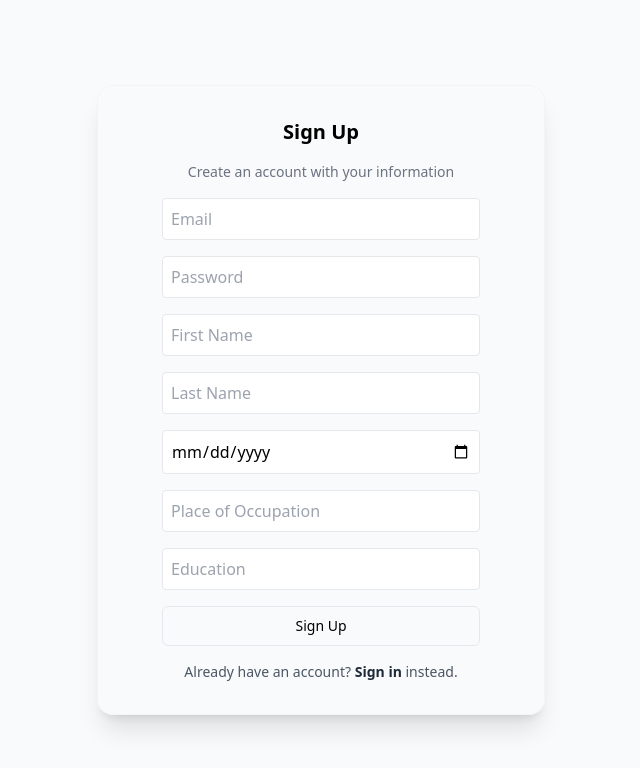
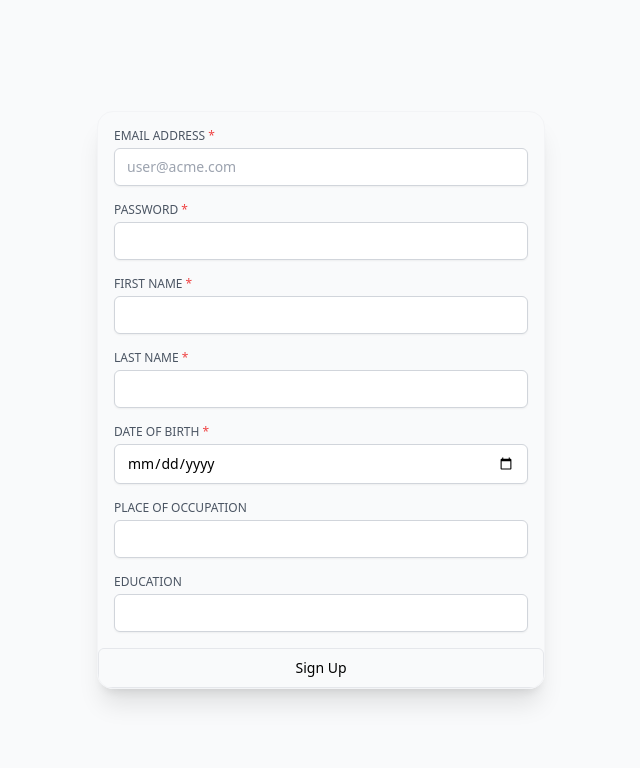
Before and after one commit to tm1722/ip-pip, a Next.js app: page /register in a window 1280 px wide. Shown: the top 768 px of the page, without its empty margins (319-959 px from the left). Built offline with nearby package versions, Linux system fonts and the light colour scheme.

Commit message:
made the register form fancy

```diff
--- a/app/login/page.tsx
+++ b/app/login/page.tsx
@@ -1,7 +1,7 @@
 'use client';
 
 import Link from 'next/link';
-import { Form } from 'app/form';
+import { Form } from 'app/login/login-form';
 import { SubmitButton } from 'app/submit-button';
 import { useState } from 'react';
 import { handleLogin } from './actions';
--- a/app/register/page.tsx
+++ b/app/register/page.tsx
@@ -4,6 +4,8 @@ import { useState } from 'react';
 import Link from 'next/link';
 import { useRouter } from 'next/navigation';
 import { SubmitButton } from 'app/submit-button';
+import { RegisterFormFields } from 'app/register/register-form';
+
 
 export default function RegisterPage() {
   const router = useRouter();
@@ -81,40 +83,15 @@ export default function RegisterPage() {
   return (
     <div className="flex h-screen w-screen items-center justify-center bg-gray-50">
       <div className="z-10 w-full max-w-md overflow-hidden rounded-2xl border border-gray-100 shadow-xl">
-        <form onSubmit={handleSubmit} className="flex flex-col space-y-4 bg-gray-50 px-4 py-8 sm:px-16">
-          <h3 className="text-xl font-semibold text-center">Sign Up</h3>
-          <p className="text-sm text-gray-500 text-center">
-            Create an account with your information
-          </p>
+        <form onSubmit={handleSubmit} className="...">
+          <RegisterFormFields errors={errors} />
+          {errors.general && (
+            <p className="text-sm text-red-700 bg-red-100 px-2 py-1 rounded">{errors.general}</p>
+          )}
+          <SubmitButton>Sign Up</SubmitButton>
+          {/* ...footer */}
+        </form>
 
-          <input name="email" type="email" required placeholder="Email" className="w-full p-2 border rounded" />
-          <input name="password" type="password" required placeholder="Password" className="w-full p-2 border rounded" />
-          {Array.isArray(errors.password) && (
-            <p className="whitespace-pre-line text-sm text-red-700 bg-red-100 px-3 py-2 rounded">
-              {errors.password.join('')}
-            </p>
-          )}
-
-          <input name="first_name" required placeholder="First Name" className="w-full p-2 border rounded" />
-          <input name="last_name" required placeholder="Last Name" className="w-full p-2 border rounded" />
-          <input name="date_of_birth" type="date" required className="w-full p-2 border rounded" />
-          {errors.date_of_birth && <p className="text-sm text-red-700 bg-red-100 px-2 py-1 rounded">{errors.date_of_birth}</p>}
-
-          <input name="place_of_occupation" placeholder="Place of Occupation" className="w-full p-2 border rounded" />
-          <input name="education" placeholder="Education" className="w-full p-2 border rounded" />
-
-          {errors.general && <p className="text-sm text-red-700 bg-red-100 px-2 py-1 rounded">{errors.general}</p>}
-
-          <SubmitButton>Sign Up</SubmitButton>
-
-          <p className="text-center text-sm text-gray-600">
-            {'Already have an account? '}
-            <Link href="/login" className="font-semibold text-gray-800">
-              Sign in
-            </Link>
-            {' instead.'}
-          </p>
-        </form>
       </div>
     </div>
   );
--- /dev/null
+++ b/app/register/register-form.tsx
@@ -0,0 +1,114 @@
+import React from 'react';
+
+export function RegisterFormFields() {
+  return (
+    <div className="p-4 space-y-4">
+      <div>
+        <label
+          htmlFor="email"
+          className="block text-xs text-gray-600 uppercase"
+          title="This field is required."
+        >
+          Email Address<span className="text-red-500"> *</span>
+        </label>
+        <input
+          id="email"
+          name="email"
+          type="email"
+          placeholder="user@acme.com"
+          autoComplete="email"
+          required
+          className="mt-1 block w-full appearance-none rounded-md border border-gray-300 px-3 py-2 placeholder-gray-400 shadow-sm focus:border-black focus:outline-none focus:ring-black sm:text-sm"
+        />
+      </div>
+
+      <div>
+        <label
+          htmlFor="password"
+          className="block text-xs text-gray-600 uppercase"
+          title="This field is required."
+        >
+          Password<span className="text-red-500"> *</span>
+        </label>
+        <input
+          id="password"
+          name="password"
+          type="password"
+          required
+          className="mt-1 block w-full appearance-none rounded-md border border-gray-300 px-3 py-2 placeholder-gray-400 shadow-sm focus:border-black focus:outline-none focus:ring-black sm:text-sm"
+        />
+      </div>
+
+      <div>
+        <label
+          htmlFor="first_name"
+          className="block text-xs text-gray-600 uppercase"
+          title="This field is required."
+        >
+          First Name<span className="text-red-500"> *</span>
+        </label>
+        <input
+          id="first_name"
+          name="first_name"
+          required
+          className="mt-1 block w-full appearance-none rounded-md border border-gray-300 px-3 py-2 placeholder-gray-400 shadow-sm focus:border-black focus:outline-none focus:ring-black sm:text-sm"
+        />
+      </div>
+
+      <div>
+        <label
+          htmlFor="last_name"
+          className="block text-xs text-gray-600 uppercase"
+          title="This field is required."
+        >
+          Last Name<span className="text-red-500"> *</span>
+        </label>
+        <input
+          id="last_name"
+          name="last_name"
+          required
+          className="mt-1 block w-full appearance-none rounded-md border border-gray-300 px-3 py-2 placeholder-gray-400 shadow-sm focus:border-black focus:outline-none focus:ring-black sm:text-sm"
+        />
+      </div>
+
+      <div>
+        <label
+          htmlFor="date_of_birth"
+          className="block text-xs text-gray-600 uppercase"
+          title="This field is required."
+        >
+          Date of Birth<span className="text-red-500"> *</span>
+        </label>
+        <input
+          id="date_of_birth"
+          name="date_of_birth"
+          type="date"
+          required
+          className="mt-1 block w-full appearance-none rounded-md border border-gray-300 px-3 py-2 shadow-sm focus:border-black focus:outline-none focus:ring-black sm:text-sm"
+        />
+      </div>
+
+      <div>
+        <label htmlFor="place_of_occupation" className="block text-xs text-gray-600 uppercase">
+          Place of Occupation
+        </label>
+        <input
+          id="place_of_occupation"
+          name="place_of_occupation"
+          className="mt-1 block w-full appearance-none rounded-md border border-gray-300 px-3 py-2 placeholder-gray-400 shadow-sm focus:border-black focus:outline-none focus:ring-black sm:text-sm"
+        />
+      </div>
+
+      <div>
+        <label htmlFor="education" className="block text-xs text-gray-600 uppercase">
+          Education
+        </label>
+        <input
+          id="education"
+          name="education"
+          className="mt-1 block w-full appearance-none rounded-md border border-gray-300 px-3 py-2 placeholder-gray-400 shadow-sm focus:border-black focus:outline-none focus:ring-black sm:text-sm"
+        />
+      </div>
+    </div>
+  );
+}
```
Also changed, not shown: app/login/login-form.tsx (renamed from app/form.tsx).
